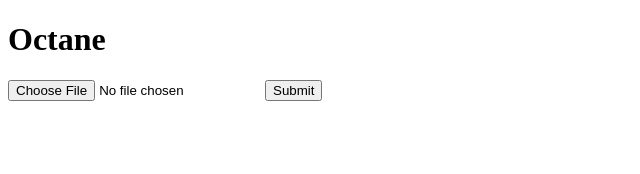
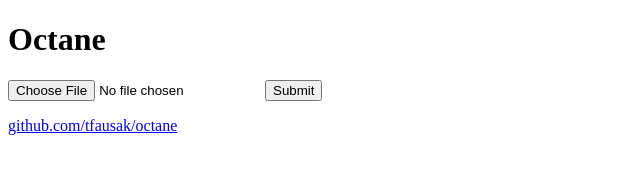
Before and after one commit to tfausak/octane-server, a website: page static/index.html in a window 1280 px wide. Shown: the whole page, without its empty margins (0-640 px from the left). Drawn offline with Linux system fonts and the light colour scheme.

Commit message:
Add link to Octane

```diff
--- a/static/index.html
+++ b/static/index.html
@@ -14,5 +14,11 @@
       <input name="replay" type="file">
       <input type="submit">
     </form>
+
+    <p>
+      <a href="https://github.com/tfausak/octane">
+        github.com/tfausak/octane
+      </a>
+    </p>
   </body>
 </html>
```
